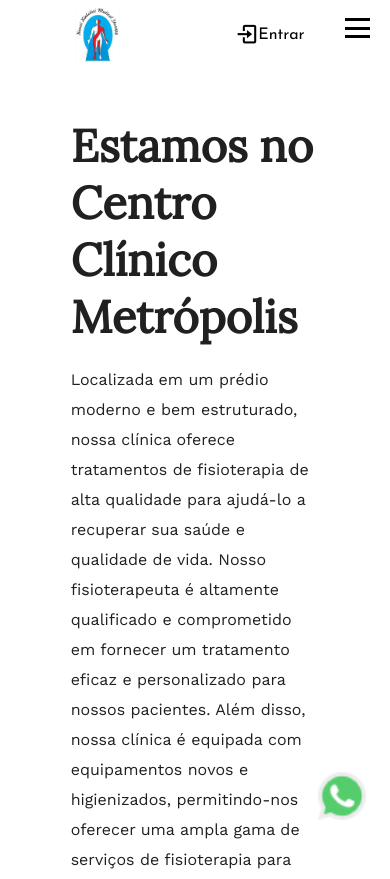
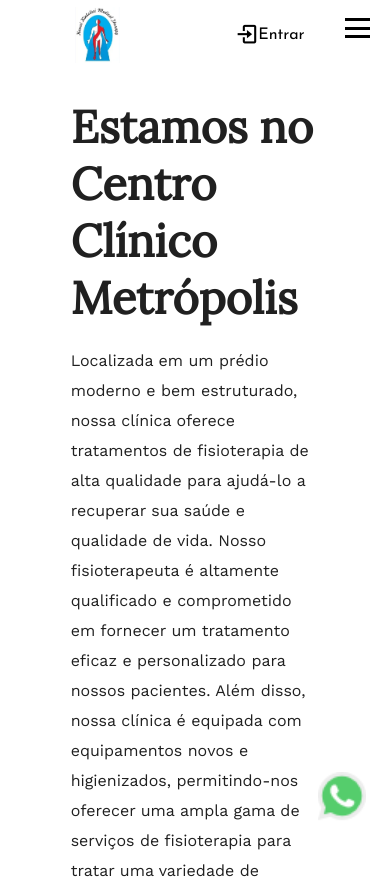
Before and after one commit to weslianevieira/landingpage-blog, a React (Create React App) app in the folder client/: page /about in a window 390 px wide. Shown: the top 879 px of the page. Built offline with nearby package versions, Linux system fonts and the light colour scheme.

Commit message:
about page heading ajusment

```diff
--- a/client/src/components/about/about.css
+++ b/client/src/components/about/about.css
@@ -52,12 +52,16 @@
     width: 25%;
   }
 /**/
+
   @media screen and (max-width: 768px) {
     section.about-time {
-      margin: 30% auto;
+      margin: 0 auto;
+      margin-top: 25%;
     }
 
     section.about-images {
      display: none;
     }
+
+
   }
--- a/client/src/pages/testimonial/testimonialPage.css
+++ b/client/src/pages/testimonial/testimonialPage.css
@@ -10,3 +10,9 @@
   text-align: center;
   font-family: "Lora", serif;
 }
+
+@media screen and (max-width: 768px) {
+  h1.testimonialPage-heading {
+    margin: 20% 0 15% 0;
+  }
+}
```
